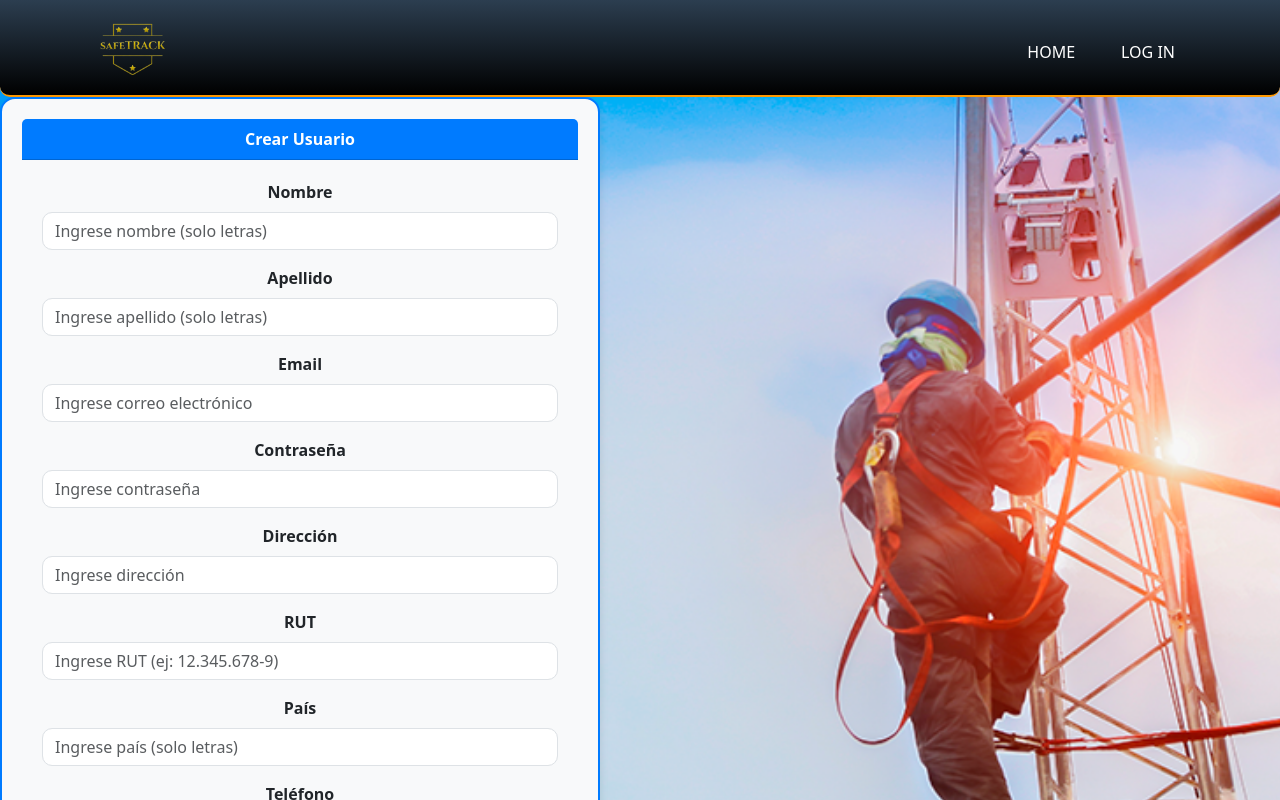
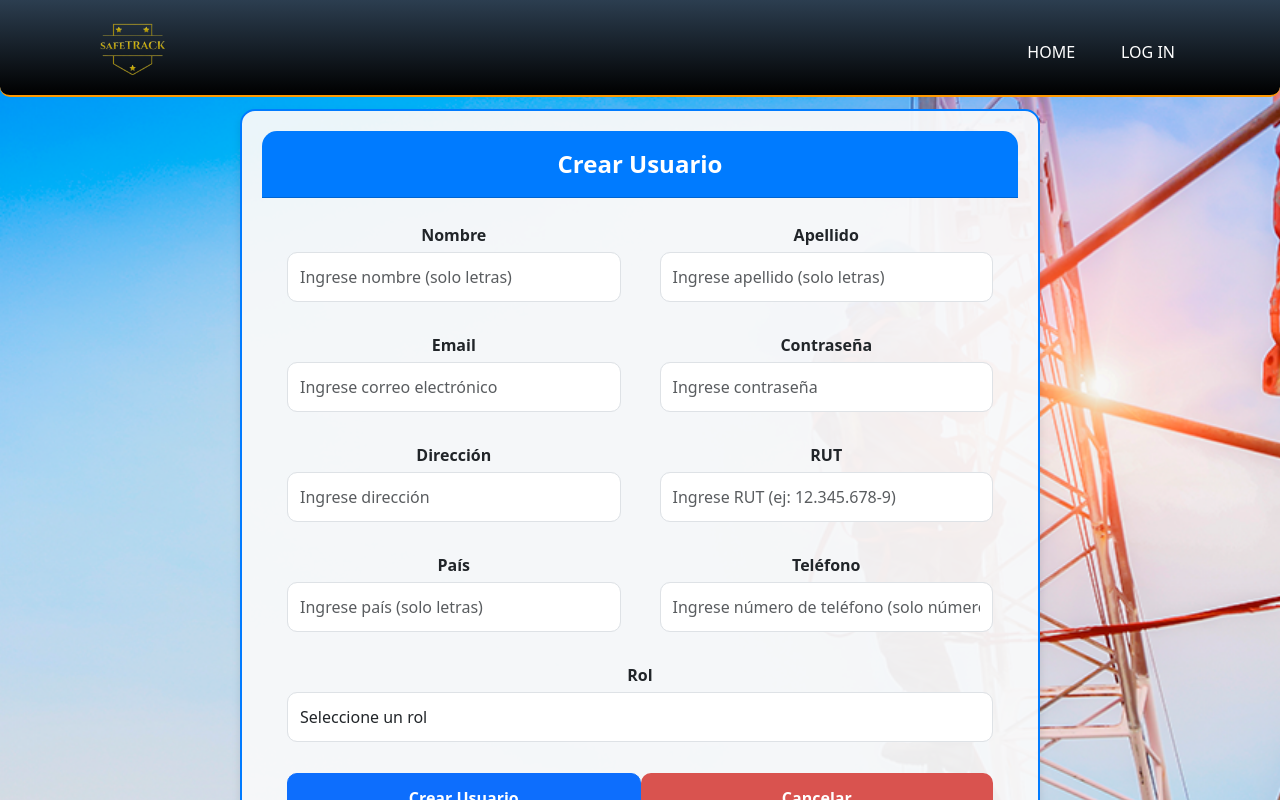
Before and after one commit to Evelyn-nicole/CRUD_users, a React (Vite) app: page /create in a window 1280 px wide. Shown: the top 800 px of the page. Built offline with nearby package versions, Linux system fonts and the light colour scheme; no server answers.

Commit message:
update/createUserForm.css

```diff
--- a/src/Components/CreateUserform.jsx
+++ b/src/Components/CreateUserform.jsx
@@ -3,6 +3,7 @@ import { createUserWithEmailAndPassword, signInWithEmailAndPassword, getAuth, re
 import { getFirestore, doc, setDoc } from 'firebase/firestore';
 import Swal from 'sweetalert2';
 import { useNavigate } from 'react-router-dom';
+import "../Styles/CreateUserform.css";
 
 const CreateUserForm = () => {
   const [userName, setUserName] = useState('');
@@ -123,7 +124,8 @@ const CreateUserForm = () => {
         <div className="card-header">Crear Usuario</div>
         <div className="card-body">
           <form onSubmit={handleSubmit}>
-            <div className="mb-3">
+            <div className="row">
+              <div className="col-md-6 mb-3">
                 <label className="form-label">Nombre</label>
                 <input
                   type="text"
@@ -137,7 +139,7 @@ const CreateUserForm = () => {
                 />
               </div>
 
-            <div className="mb-3">
+              <div className="col-md-6 mb-3">
                 <label className="form-label">Apellido</label>
                 <input
                   type="text"
@@ -150,8 +152,10 @@ const CreateUserForm = () => {
                   required
                 />
               </div>
+            </div>
 
-            <div className="mb-3">
+            <div className="row">
+              <div className="col-md-6 mb-3">
                 <label className="form-label">Email</label>
                 <input
                   type="email"
@@ -163,7 +167,7 @@ const CreateUserForm = () => {
                 />
               </div>
 
-            <div className="mb-3">
+              <div className="col-md-6 mb-3">
                 <label className="form-label">Contraseña</label>
                 <input
                   type="password"
@@ -174,8 +178,10 @@ const CreateUserForm = () => {
                   required
                 />
               </div>
+            </div>
 
-            <div className="mb-3">
+            <div className="row">
+              <div className="col-md-6 mb-3">
                 <label className="form-label">Dirección</label>
                 <input
                   type="text"
@@ -186,7 +192,7 @@ const CreateUserForm = () => {
                 />
               </div>
 
-            <div className="mb-3">
+              <div className="col-md-6 mb-3">
                 <label className="form-label">RUT</label>
                 <input
                   type="text"
@@ -199,8 +205,10 @@ const CreateUserForm = () => {
                   required
                 />
               </div>
+            </div>
 
-            <div className="mb-3">
+            <div className="row">
+              <div className="col-md-6 mb-3">
                 <label className="form-label">País</label>
                 <input
                   type="text"
@@ -214,7 +222,7 @@ const CreateUserForm = () => {
                 />
               </div>
 
-            <div className="mb-3">
+              <div className="col-md-6 mb-3">
                 <label className="form-label">Teléfono</label>
                 <input
                   type="tel"
@@ -226,6 +234,7 @@ const CreateUserForm = () => {
                   title="El número de teléfono solo debe contener números."
                   required
                 />
+              </div>
             </div>
 
             <div className="mb-3">
@@ -245,14 +254,20 @@ const CreateUserForm = () => {
               </select>
             </div>
 
+            <div className="d-flex justify-content-between">
             <button type="submit" className="btn btn-primary">
                 Crear Usuario
               </button>
+              <button type="button" className="btn btn-danger" onClick={() => navigate(-1)}>
+                Cancelar
+              </button>
+            </div>
           </form>
         </div>
       </div>
     </div>
   );
+
 };
 
 export default CreateUserForm;
```
Lines whose indentation alone changed are shown as unchanged.
